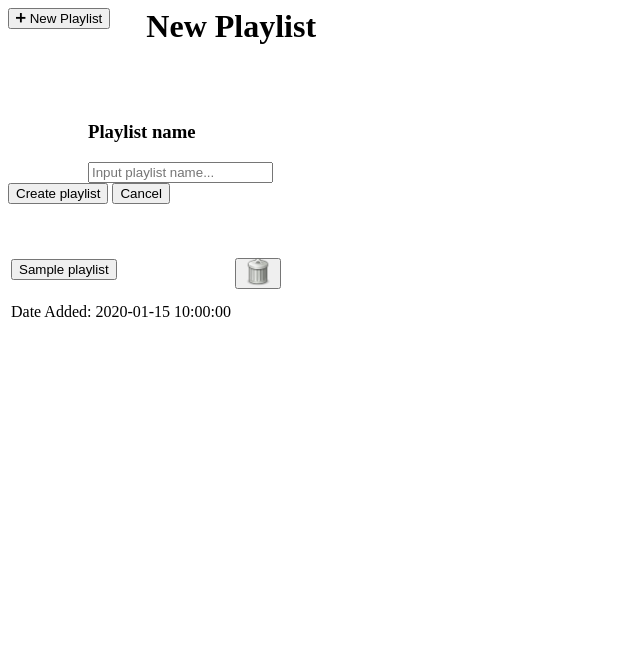
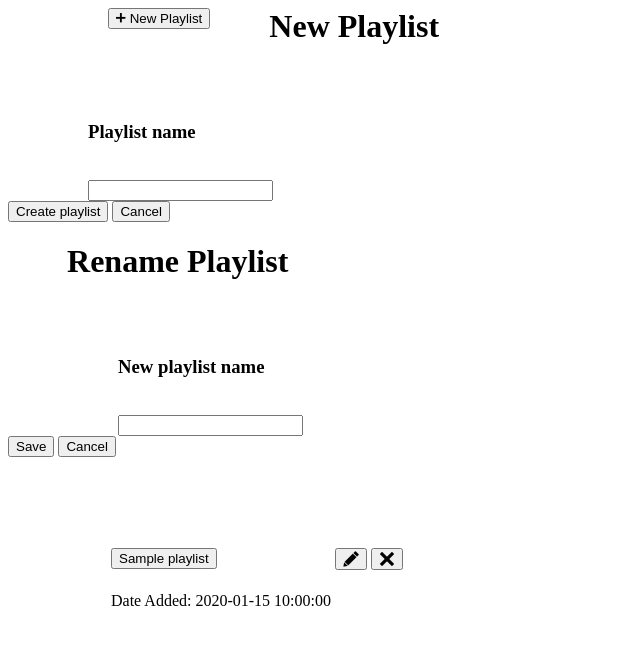
Before and after one commit to patriciotan/PlayMix, a CodeIgniter app: the page made by application/views/playlists_tab.php in a window 1280 px wide. Shown: the top 645 px of the page, without its empty margins (0-640 px from the left). Run offline with CodeIgniter, Linux system fonts and the light colour scheme; tables that the repository leaves empty hold one stand-in row (values such as "Sample post"); the template is opened without the code that fills it: most values are stand-ins (such as "Sample title", 1, 10 or a date in 2020).

Commit message:
add to playlist & rename playlist done, remove song from playlist on progress

```diff
--- a/application/models/playlist_model.php
+++ b/application/models/playlist_model.php
@@ -13,10 +13,18 @@ class playlist_model extends CI_Model {
         $data=array(
         'user_id'              =>$this->session->userdata('user_id'),
         'playlist_name'        =>$this->input->post('playlist_name'),
-        'playlist_date_added'  =>date("Y/m/d"),
-        'playlist_audio_count' => 0
+        'playlist_date_added'  =>date("Y/m/d")
         );
         $this->db->insert('playlist',$data);
+    }
+
+    public function rename_playlist()
+    {
+        $data=array(
+        'playlist_name'        =>$this->input->post('rename')
+        );
+        $this->db->where('playlist_id',$this->input->post('rename_id'));
+        $this->db->update('playlist',$data);
     }
 
     public function add2playlist($data){
--- a/application/views/playlists_tab.php
+++ b/application/views/playlists_tab.php
@@ -1,43 +1,58 @@
 <!--<link rel="stylesheet" type="text/css" href="<?php
    echo base_url();
    ?>assets/css/styles_dialog.css" />-->
-<button id="createplaylist" class="btn btn_primary" style="float:left"><input id="add2playlist" type="image" src="<?php
-   echo base_url();
-   ?>assets/controls/plus.ico" style="float:center;margin-top:-1px;z-index:5;width:16px;height:10px;width:10px;" alt="logo"/> New Playlist</button>
+<button id="createplaylist" class="btn btn_primary" style="float:left;margin-left:100px;">
+<input id="add2playlist" type="image" src="<?php echo base_url(); ?>assets/controls/plus.ico" style="float:center;margin-top:-1px;z-index:5;width:16px;height:10px;width:10px;" alt="logo"/>
+ New Playlist</button>
 <div id="createOverlay">
-   <div id="confirmBox">
-      <h1><img src="<?php
-         echo base_url();
-         ?>assets/playmix_logo_icon.png" style="float:left;margin-top:-5px;z-index:5; height:30px;" alt="logo"/> New Playlist</h1>
-      <br> &nbsp;&nbsp;
-      <?php
-         echo form_open("user/add_playlist");
-         ?>
+   	<div id="confirmBox">
+      <img src="<?php echo base_url(); ?>assets/playmix_logo_icon.png" style="float:left;margin-top:15px;margin-left:15px;z-index:5; height:30px;" alt="logo"/>
+      <h1 style="margin-left:20px;">&nbsp;New Playlist</h1>
+      <br/> &nbsp;&nbsp;
+      <?php echo form_open("user/add_playlist"); ?>
       <form>
          <label for="playlist_name">
             <h3 style="margin-left:80px"> Playlist name</h3>
          </label>
-         <input style="margin-left:80px" id="playlist_name" name="playlist_name" type="text" placeholder="Input playlist name..." value="<?php
-            echo set_value('playlist_name');
-            ?>" required>
-         <div id="confirmButtons">
-            <button id="submit" type="submit" class="button blue">Create playlist</button>
+         <br/>
+         <input style="margin-left:80px" name="playlist_name" type="text" required/>
+     	<div id="confirmButtons">
+            <button type="submit" class="button blue">Create playlist</button>
+      </form>
+      <?php echo form_close(); ?>
             <button id="cancel" class="button gray" href="#">Cancel</button>
+        </div>
+  	</div>
+</div>
+<div id="renameOverlay">
+   	<div id="confirmBox">
+      <img src="<?php echo base_url(); ?>assets/playmix_logo_icon.png" style="float:left;margin-top:15px;margin-left:15px;z-index:5; height:30px;" alt="logo"/>
+      <h1 style="margin-left:20px;">&nbsp;Rename Playlist</h1>
+      <br/> &nbsp;&nbsp;
+      <?php echo form_open("user/rename_playlist"); ?>
+      <form>
+         <label for="playlist_name">
+            <h3 style="margin-left:110px"> New playlist name</h3>
+         </label>
+         <br/>
+         <input style="margin-left:110px" id="renamefield" value="" name="rename" type="text" required/>
+         <input id="renameid" value="" name="rename_id" type="hidden" />
+     	<div id="confirmButtons">
+            <button type="submit" class="button blue">Save</button>
       </form>
-      <?php
-         echo form_close();
-         ?>
-      </div>
-   </div>
+      <?php echo form_close(); ?>
+            <button id="cancelren" class="button gray" href="#">Cancel</button>
+        </div>
+  	</div>
 </div>
-<div>
+<div style="margin-left:100px;">
+<br/><br/><br/><br/>
    <table>
       <tbody>
          <?php foreach ($playlists->result() as $row): ?>
          <tr class="<?php
             echo alternator('background:#cfc', 'background:#ffc');
             ?>">
-            <br/>
             <td align="left">
               <?php echo form_open("user/playlist"); ?>
               <form id="viewplaylistform">
@@ -50,34 +65,54 @@
                      <h3><button type="submit" class="btn btn-default"><?= $row->playlist_name; ?></button></h3>
                      </td>
                </form>
-            <?php
-              echo form_close();
-              ?>
-             <?php  echo form_open("user/delete_playlist");
-               ?>
+            <?php echo form_close(); ?>
+         	<td>
+				<button style="margin-top:-18px" class="btn btn_red renameplaylist">
+					<img src="<?php echo base_url(); ?>assets/controls/edit.png" width="16px;" alt="edit"/>
+				</button>
+				<input type="hidden" name="delete" value="<?=$row->playlist_id; ?>"/>
+				<input type="hidden" value="<?=$row->playlist_name; ?>"/>
+			</td>
+            <?php  echo form_open("user/delete_playlist"); ?>
             <form>
                <td>
-                  <button style="margin-top:-10px" type="submit" onclick="return confirm('Are you sure you want to delete this playlist?') "><img src="<?php
-                     echo base_url();
-                     ?>assets/img/delete_icon.ico" style="float:left;margin-top:-5px;z-index:5; height:30px;" alt="logo"/></a></button>
-                  <input id="id" for="id" name="id" type="hidden" name="delete" value= "<?php
-                     echo $row->playlist_id;
-                     ?> " />
+ 					<button type="submit" style="margin-top:-18px" class="btn btn_red" onclick="return confirm('Are you sure you want to delete this playlist?')">
+						<img src="<?php echo base_url(); ?>assets/controls/delete.png" width="16px;" alt="delete"/>
+					</button>
+        	  		<input type="hidden" name="delete" value= "<?php echo $row->playlist_id; ?>"/>
                </td>
             </form>
-         <?php
-            echo form_close();
-            ?>
+         	<?php echo form_close(); ?>
          </tr>
          <tr>
             <td style="padding-bottom:10px;" align="left"><a> Date Added: <?= $row->playlist_date_added; ?></a></td>
             <!-- <td align="left"> &nbsp; <a>&#8226; <?= $row->playlist_audio_count; ?> TRACKS</a></td> -->
          </tr>
-         <br/>
          <?php endforeach; ?>
       </tbody>
    </table>
 </div>
+
+<script type="text/javascript">
+
+	$(document).ready(function(){
+		$("#renameOverlay").hide();
+
+		$(".renameplaylist").click(function(){
+			$("#renameid").val($(this).next().val());
+			$("#renamefield").val($(this).next().next().val());
+			$("#renameOverlay").fadeIn("fast");
+			$("#renameOverlay").show();
+		});
+
+		$("#cancelren").click(function(){
+			$("#renameOverlay").fadeOut("fast");
+			$("#renameOverlay").hide();
+		});
+	});
+
+</script>
+
 <script src="<?php
    echo base_url();
    ?>assets/js/addplaylistpopup.js"></script>
--- a/assets/js/addplaylistpopup.js
+++ b/assets/js/addplaylistpopup.js
@@ -10,7 +10,7 @@
 	$("#cancel").click(function(){
     $("#createOverlay").fadeOut("fast");
     $("#createOverlay").hide();
-    });
+  });
 
 
 })(jQuery);
```
Also changed, not shown: application/controllers/user.php (+9 -6 lines), application/views/playlist_add_song.php (+9 -10 lines), application/views/playlist_edit_view.php (deleted, +0 -56 lines), application/views/playlist_view.php (+13 -11 lines), application/views/playlistrename_script.php (added, +7 -0 lines), assets/controls/delete.png (added), assets/controls/edit.png (added).
